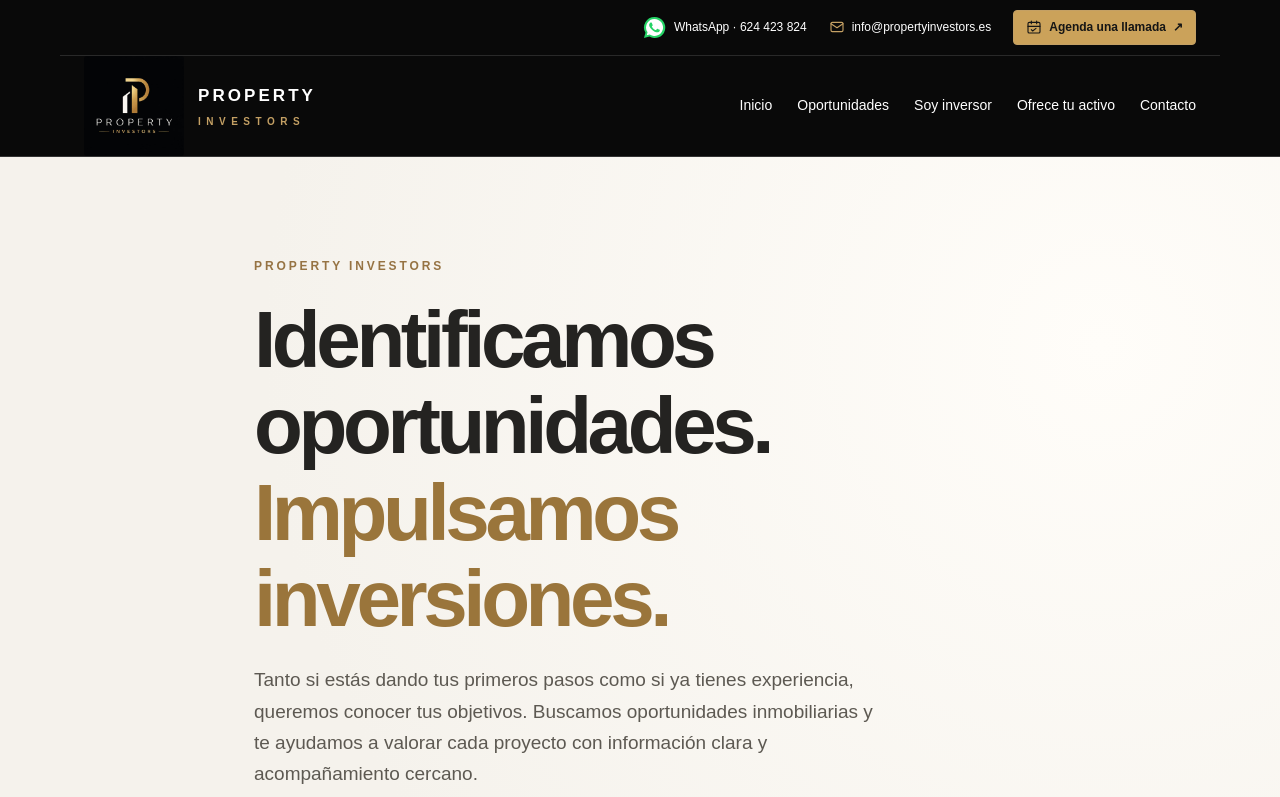
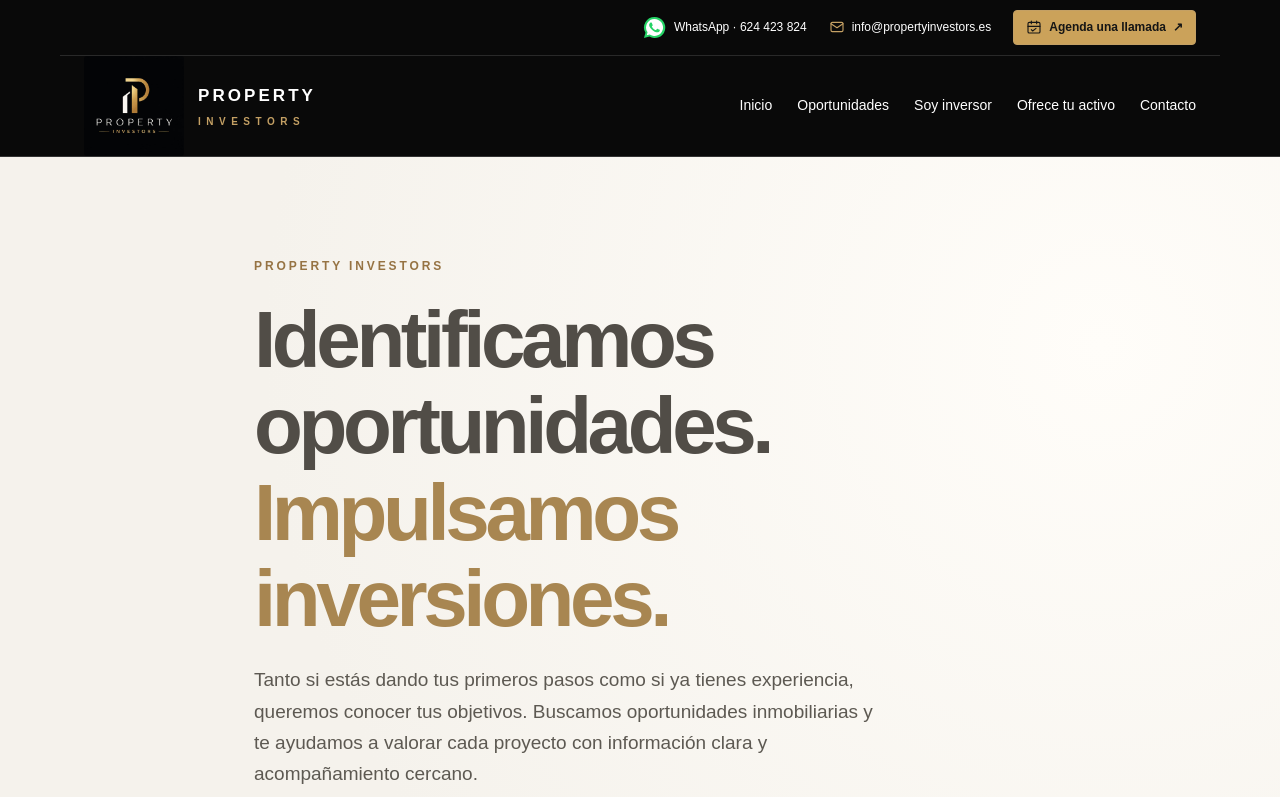
Before and after one commit to propertyinvestors42/property-investors-web, a Next.js app: page / in a window 1280 px wide. Shown: the top 797 px of the page. Built offline with nearby package versions, Linux system fonts and the light colour scheme.

Commit message:
Soften main hero headline colors slightly

```diff
--- a/src/app/globals.css
+++ b/src/app/globals.css
@@ -264,3 +264,7 @@ body{background:#faf9f6;color:var(--ink)}
 .hero .button-outline{border:1px solid #8b806e;color:#242321;background:transparent}
 .hero .button-outline:hover{background:#ece5d8}
 @media(max-width:720px){.hero{background:linear-gradient(145deg,#fffdf9,#f5f2ec)}}
+
+/* Softer homepage headline, retaining contrast on warm background */
+.hero h1{color:#514d47}
+.hero h1 .gold{color:#a88651}
```
